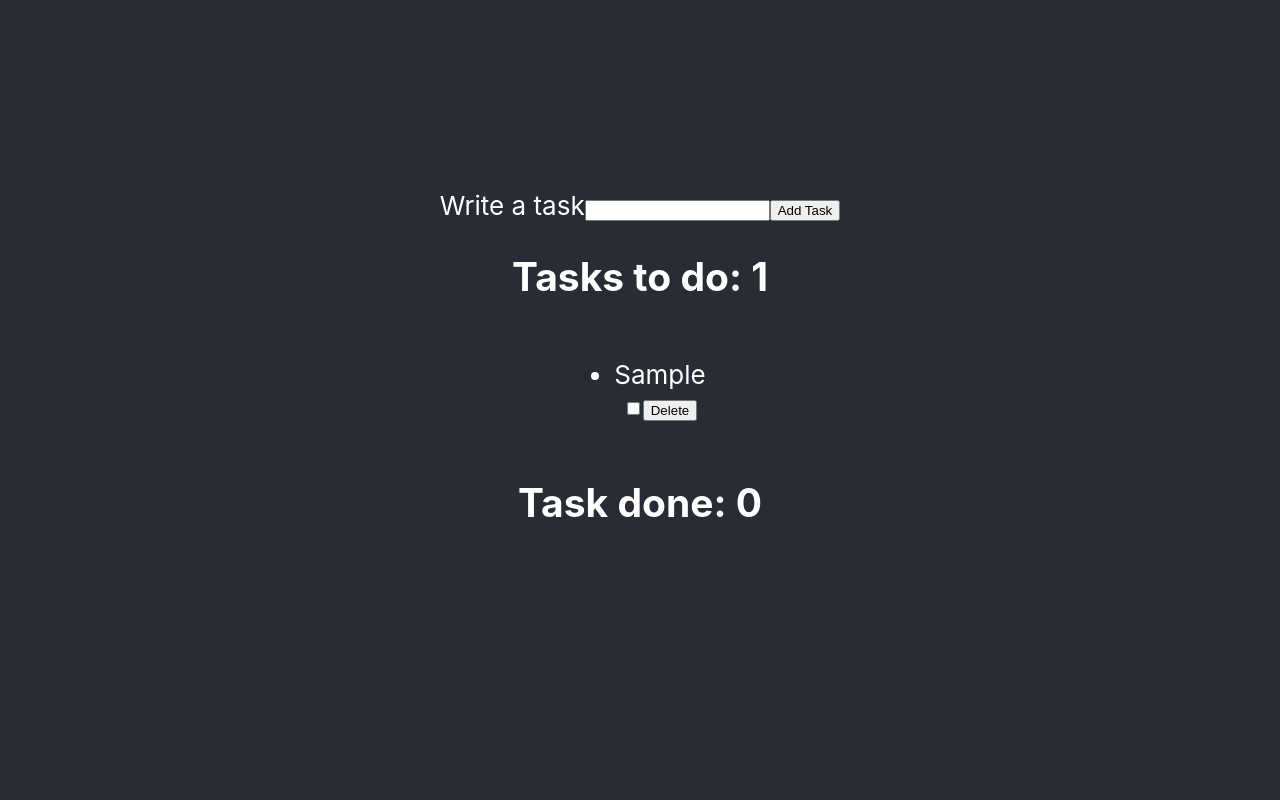
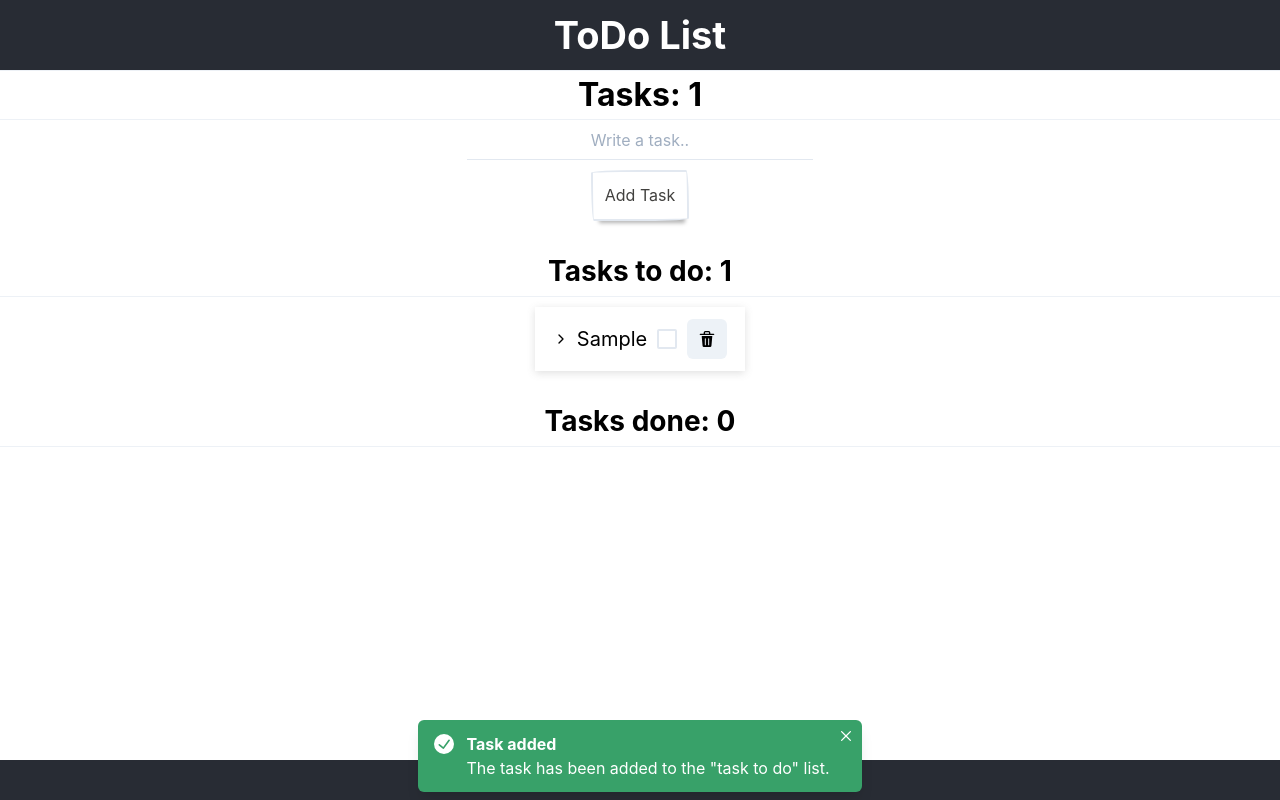
Before and after one commit to mgmaxi/todo-list, a React (Create React App) app: page / in a window 1280 px wide. Both pictures are taken after typing "Sample" into the empty fields and a click on the button "Add Task". Built offline with nearby package versions, Linux system fonts and the light colour scheme.

Commit message:
Add styles

```diff
--- a/package.json
+++ b/package.json
@@ -3,11 +3,17 @@
   "version": "0.1.0",
   "private": true,
   "dependencies": {
+    "@chakra-ui/icons": "^1.1.7",
+    "@chakra-ui/react": "^1.8.8",
+    "@emotion/react": "^11.9.0",
+    "@emotion/styled": "^11.8.1",
     "@testing-library/jest-dom": "^5.16.4",
     "@testing-library/react": "^13.2.0",
     "@testing-library/user-event": "^13.5.0",
+    "framer-motion": "^6.3.3",
     "react": "^18.1.0",
     "react-dom": "^18.1.0",
+    "react-icons": "^4.3.1",
     "react-scripts": "5.0.1",
     "web-vitals": "^2.1.4"
   },
--- a/src/App.css
+++ b/src/App.css
@@ -2,37 +2,147 @@
   text-align: center;
 }
 
-.App-logo {
-  height: 40vmin;
-  pointer-events: none;
+/* Header */
+
+.App-header {
+  position: relative;
+  top: 0;
+  display: flex;
+  justify-content: center;
+  align-items: center;
+  height: 70px;
+  font-size: 38px;
+  font-weight: bold;
+  color: #ffffff;
+  background-color: #282c34;
 }
 
-@media (prefers-reduced-motion: no-preference) {
-  .App-logo {
-    animation: App-logo-spin infinite 20s linear;
-  }
-}
+/* Main */
 
 .App-main {
-  background-color: #282c34;
-  min-height: 100vh;
+  background-color: #ffffff;
+  min-height: calc(100vh - 70px);
   display: flex;
   flex-direction: column;
   align-items: center;
+  justify-content: start;
+  color: rgb(0, 0, 0);
+}
+.container {
+  display: flex;
   justify-content: center;
-  font-size: calc(10px + 2vmin);
-  color: white;
+  margin: 25px 0 0 0;
+}
+.section {
+  display: flex;
+  justify-content: center;
+  align-items: center;
+  height: 50px;
+  width: 500px;
+  font-size: 28px;
+  font-weight: bold;
+}
+.App-main > h2 {
+  font-size: 32px;
+  font-weight: bold;
 }
 
-.App-link {
-  color: #61dafb;
+.task {
+  display: flex;
+  align-items: center;
+  justify-content: center;
+  margin: 10px 0 0 0;
+  padding: 12px 18px;
+  min-height: 50px;
+  box-shadow: rgba(99, 99, 99, 0.2) 0px 2px 8px 0px;
+}
+.task > p {
+  margin: 0 10px 0 0;
+  font-size: 20px;
+  max-width: 500px;
 }
 
-@keyframes App-logo-spin {
-  from {
-    transform: rotate(0deg);
-  }
-  to {
-    transform: rotate(360deg);
+.checkbox {
+  margin: 0 10px 0 0;
+}
+
+.strikethrough {
+  text-decoration: line-through;
+}
+
+.taskInput {
+  text-align: center;
+}
+
+/* add btn */
+.add-btn {
+  margin: 10px 0 0 0;
+  align-self: center;
+  background-color: #fff;
+  background-image: none;
+  background-position: 0 90%;
+  background-repeat: repeat no-repeat;
+  background-size: 4px 3px;
+  border-radius: 15px 225px 255px 15px 15px 255px 225px 15px;
+  border-style: solid;
+  border-width: 2px;
+  box-shadow: rgba(0, 0, 0, 0.2) 15px 28px 25px -18px;
+  box-sizing: border-box;
+  color: #41403e;
+  cursor: pointer;
+  display: inline-block;
+  font-size: 1rem;
+  line-height: 23px;
+  outline: none;
+  padding: 0.75rem;
+  text-decoration: none;
+  transition: all 235ms ease-in-out;
+  border-bottom-left-radius: 15px 255px;
+  border-bottom-right-radius: 225px 15px;
+  border-top-left-radius: 255px 15px;
+  border-top-right-radius: 15px 225px;
+  user-select: none;
+  -webkit-user-select: none;
+  touch-action: manipulation;
+}
+
+.add-btn:hover {
+  box-shadow: rgba(0, 0, 0, 0.3) 2px 8px 8px -5px;
+  transform: translate3d(0, 2px, 0);
+}
+
+.add-btn:focus {
+  box-shadow: rgba(0, 0, 0, 0.3) 2px 8px 4px -6px;
+}
+
+/* Footer */
+
+.App-footer {
+  position: fixed;
+  bottom: 0;
+  display: flex;
+  justify-content: center;
+  align-items: center;
+  width: 100%;
+  height: 40px;
+  font-size: 16px;
+  color: #ffffff;
+  background-color: #282c34;
+}
+.App-footer > a {
+  display: flex;
+  justify-content: center;
+  align-items: center;
+}
+.App-footer > a > p {
+  margin: 0 5px 0 0;
+}
+
+/* Media Queries */
+
+@media only screen and (max-width: 375px) {
+  .task {
+    width: 350px;
+    background-color: aqua;
   }
 }
--- a/src/App.js
+++ b/src/App.js
@@ -1,4 +1,6 @@
 import React, { useEffect, useState } from 'react';
+import { Divider, useToast, Icon } from '@chakra-ui/react';
+import { BsGithub } from 'react-icons/bs';
 import './App.css';
 import TaskAdd from './components/TaskAdd';
 import TaskDone from './components/TaskDone';
@@ -9,16 +11,32 @@ function App() {
     JSON.parse(window.localStorage.getItem('tasks')) || []
   );
 
+  const toast = useToast();
+
   useEffect(() => {
     window.localStorage.setItem('tasks', JSON.stringify(tasks));
   }, [tasks]);
 
   function taskAdd(task) {
     setTasks([...tasks, { id: Date.now(), name: task, done: false }]);
+    toast({
+      title: 'Task added',
+      description: 'The task has been added to the "task to do" list.',
+      status: 'success',
+      duration: 3000,
+      isClosable: true,
+    });
   }
 
   function taskDelete(task) {
     setTasks(tasks.filter((t) => t.id !== task.id));
+    toast({
+      title: 'Task deleted',
+      description: 'The task has been deleted',
+      status: 'success',
+      duration: 3000,
+      isClosable: true,
+    });
   }
 
   function toggleTaskDone(task) {
@@ -29,8 +47,13 @@ function App() {
 
   return (
     <div className="App">
-      <header></header>
+      <header className="App-header">
+        <h1>ToDo List</h1>
+      </header>
       <main className="App-main">
+        <Divider />
+        <h2>Tasks: {tasks.length}</h2>
+        <Divider />
         <TaskAdd onTaskAdd={taskAdd}></TaskAdd>
         <TaskList
           tasks={tasks}
@@ -45,7 +68,12 @@ function App() {
           onToggleTaskDone={toggleTaskDone}
         ></TaskDone>
       </main>
-      <footer></footer>
+      <footer className="App-footer">
+        <a href="https://github.com/mgmaxi">
+          <p>Developed by Maximiliano Ghirardi </p>
+          <Icon as={BsGithub} />
+        </a>
+      </footer>
     </div>
   );
 }
--- a/src/components/TaskAdd.js
+++ b/src/components/TaskAdd.js
@@ -1,18 +1,38 @@
 import React from 'react';
+import { Input, useToast } from '@chakra-ui/react';
 
 const TaskAdd = ({ onTaskAdd }) => {
+  const toast = useToast();
+
   function handleSubmit(event) {
     event.preventDefault();
-    onTaskAdd(event.target.elements.name.value);
-    event.target.reset();
+
+    if (!event.target.elements.name.value) {
+      toast({
+        title: 'Task add fail!',
+        description: "The field can't be empty",
+        status: 'warning',
+        duration: 3000,
+        isClosable: true,
+      });
+    } else {
+      onTaskAdd(event.target.elements.name.value);
+      event.target.reset();
+    }
   }
 
   return (
     <>
       <form onSubmit={handleSubmit}>
-        <label htmlFor="name">Write a task</label>
-        <input id="name" type="text" />
-        <button type="submit">Add Task</button>
+        <Input
+          id="name"
+          variant="flushed"
+          placeholder="Write a task.."
+          className="taskInput"
+        />
+        <button type="submit" className="add-btn">
+          Add Task
+        </button>
       </form>
     </>
   );
--- a/src/components/TaskDone.js
+++ b/src/components/TaskDone.js
@@ -1,22 +1,51 @@
 import React from 'react';
+import { DeleteIcon, ChevronRightIcon } from '@chakra-ui/icons';
+import {
+  List,
+  ListItem,
+  ListIcon,
+  IconButton,
+  Divider,
+  Checkbox,
+} from '@chakra-ui/react';
 
 const TaskDone = ({ tasks, onTaskDelete, onToggleTaskDone }) => {
   return (
     <>
-      <h2>Task done: {tasks.filter((task) => task.done === true).length}</h2>
-      <ul>
+      <div className="container">
+        <h2 className="section">
+          Tasks done: {tasks.filter((task) => task.done === true).length}
+        </h2>
+      </div>
+      <Divider />
+
+      <List>
         {tasks.map((task) =>
           task.done === true ? (
-            <div key={task.id}>
-              <li>{task.name}</li>
-              <input type="checkbox" onChange={() => onToggleTaskDone(task)} />
-              <button onClick={() => onTaskDelete(task)}>Delete</button>
-            </div>
+            <ListItem key={task.id} className="task">
+              <ListIcon as={ChevronRightIcon} />
+              <p className="strikethrough">{task.name}</p>
+              <Checkbox
+                type="checkbox"
+                checked={task.done}
+                onChange={() => onToggleTaskDone(task)}
+                colorScheme="green"
+                defaultChecked
+                size="lg"
+                className="checkbox"
+              ></Checkbox>
+              <IconButton
+                onClick={() => onTaskDelete(task)}
+                className="delete-btn"
+                aria-label="Search database"
+                icon={<DeleteIcon />}
+              />
+            </ListItem>
           ) : (
             ''
           )
         )}
-      </ul>
+      </List>
     </>
   );
 };
--- a/src/components/TaskList.js
+++ b/src/components/TaskList.js
@@ -1,22 +1,50 @@
 import React from 'react';
+import {
+  List,
+  ListItem,
+  ListIcon,
+  Divider,
+  IconButton,
+  Checkbox,
+} from '@chakra-ui/react';
+import { DeleteIcon } from '@chakra-ui/icons';
+import { FiChevronRight } from 'react-icons/fi';
 
 const TaskList = ({ tasks, onTaskDelete, onToggleTaskDone }) => {
   return (
     <>
-      <h2>Tasks to do: {tasks.filter((task) => task.done === false).length}</h2>
-      <ul>
+      <div className="container">
+        <h2 className="section">
+          Tasks to do: {tasks.filter((task) => task.done === false).length}
+        </h2>
+      </div>
+      <Divider />
+
+      <List spacing={3}>
         {tasks.map((task) =>
           task.done === false ? (
-            <div key={task.id}>
-              <li>{task.name}</li>
-              <input type="checkbox" onChange={() => onToggleTaskDone(task)} />
-              <button onClick={() => onTaskDelete(task)}>Delete</button>
-            </div>
+            <ListItem key={task.id} className="task">
+              <ListIcon as={FiChevronRight} />
+              <p>{task.name}</p>
+              <Checkbox
+                type="checkbox"
+                checked={task.done}
+                onChange={() => onToggleTaskDone(task)}
+                size="lg"
+                className="checkbox"
+              ></Checkbox>
+              <IconButton
+                onClick={() => onTaskDelete(task)}
+                className="delete-btn"
+                aria-label="Search database"
+                icon={<DeleteIcon />}
+              />
+            </ListItem>
           ) : (
             ''
           )
         )}
-      </ul>
+      </List>
     </>
   );
 };
--- a/src/index.js
+++ b/src/index.js
@@ -3,11 +3,14 @@ import ReactDOM from 'react-dom/client';
 import './index.css';
 import App from './App';
 import reportWebVitals from './reportWebVitals';
+import { ChakraProvider } from '@chakra-ui/react';
 
 const root = ReactDOM.createRoot(document.getElementById('root'));
 root.render(
   <React.StrictMode>
-    <App />
+    <ChakraProvider>
+      <App />
+    </ChakraProvider>
   </React.StrictMode>
 );
 
```
Also changed, not shown: 1 other file (tests, documents, lock files or other folders).
